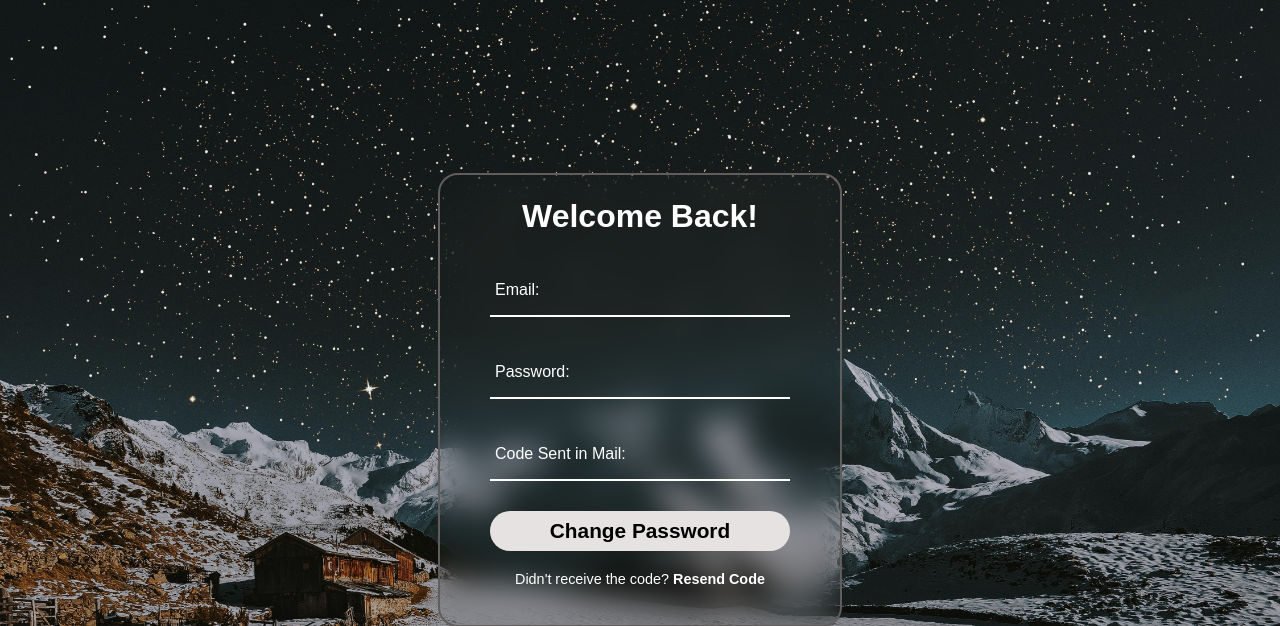
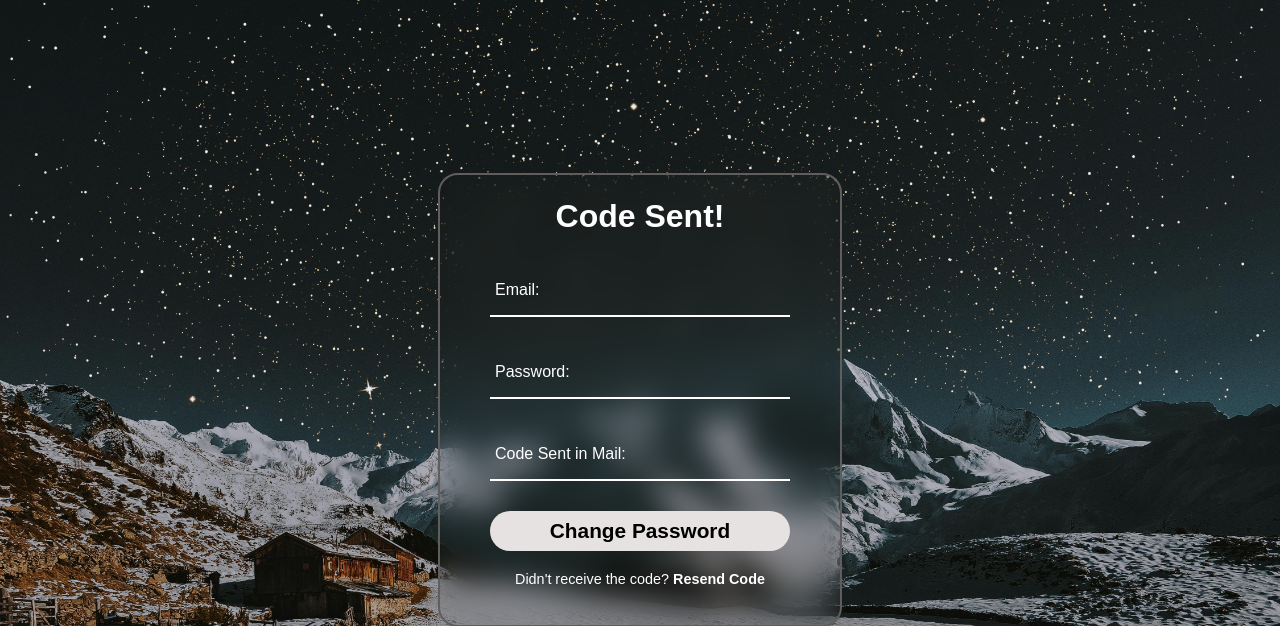
Before and after one commit to deep-priyo/User_Auth_Flask, a Flask app: page /reset_password in a window 1280 px wide. Shown: the top 626 px of the page. Run offline with Flask 3, Linux system fonts and the light colour scheme; some libraries are stand-ins or nearby versions.

Commit message:
added screenshots

```diff
--- a/templates/reset_password.html
+++ b/templates/reset_password.html
@@ -26,7 +26,7 @@
     </div>
     <div class="box">
         <form action="{{ url_for('reset_password') }}" method="POST">
-            <h2>Welcome Back!</h2>
+            <h2>Code Sent!</h2>
 
             <div class="inputbox">
                 <ion-icon name="mail-outline"></ion-icon>
```
Also changed, not shown: instance/users.db, templates/recovery.png (added), 3 other files.
